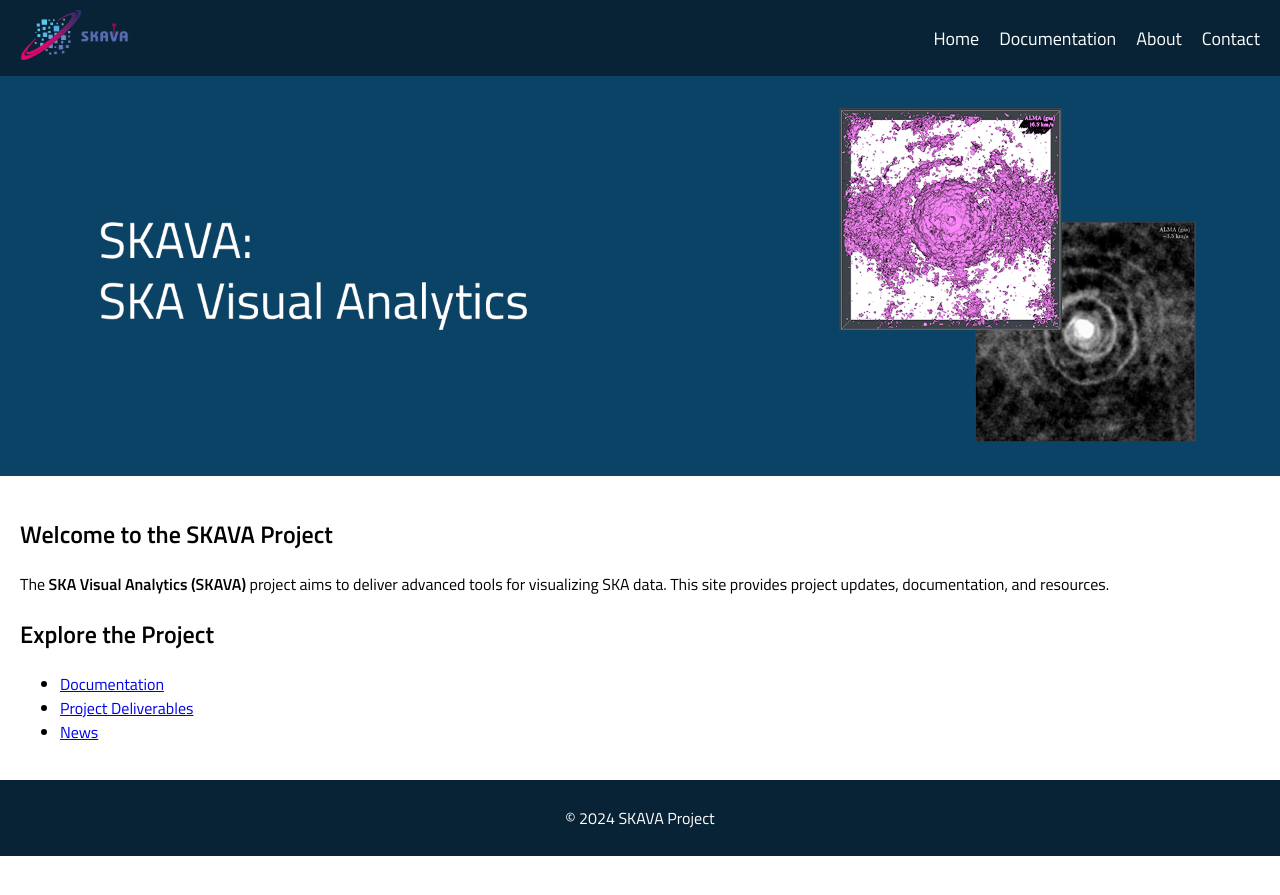
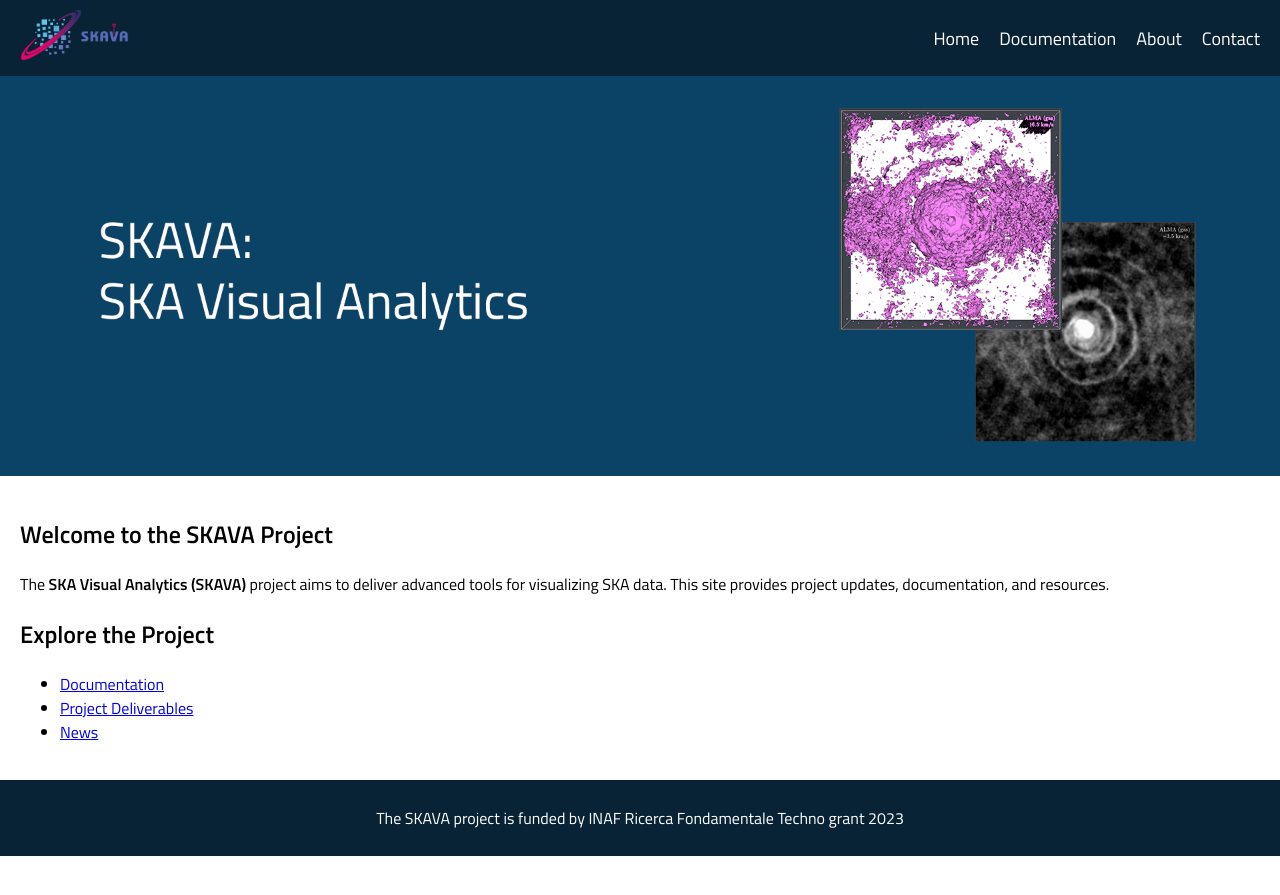
Before and after one commit to VisIVOLab/SKAVA, a Jekyll site: the page built from docs/index.md, in a window 1280 px wide. Shown: the top 895 px of the page. Built offline with Jekyll 4.4.1, drawn with Linux system fonts in a browser that asks for light colours.

Commit message:
Update default.html
added funding indication

```diff
--- a/docs/_layouts/default.html
+++ b/docs/_layouts/default.html
@@ -34,7 +34,7 @@
   </main>
 
   <footer>
-    <p>&copy; 2024 SKAVA Project</p>
+    <p>The SKAVA project is funded by INAF Ricerca Fondamentale Techno grant 2023</p>
   </footer>
 </body>
 </html>
```
